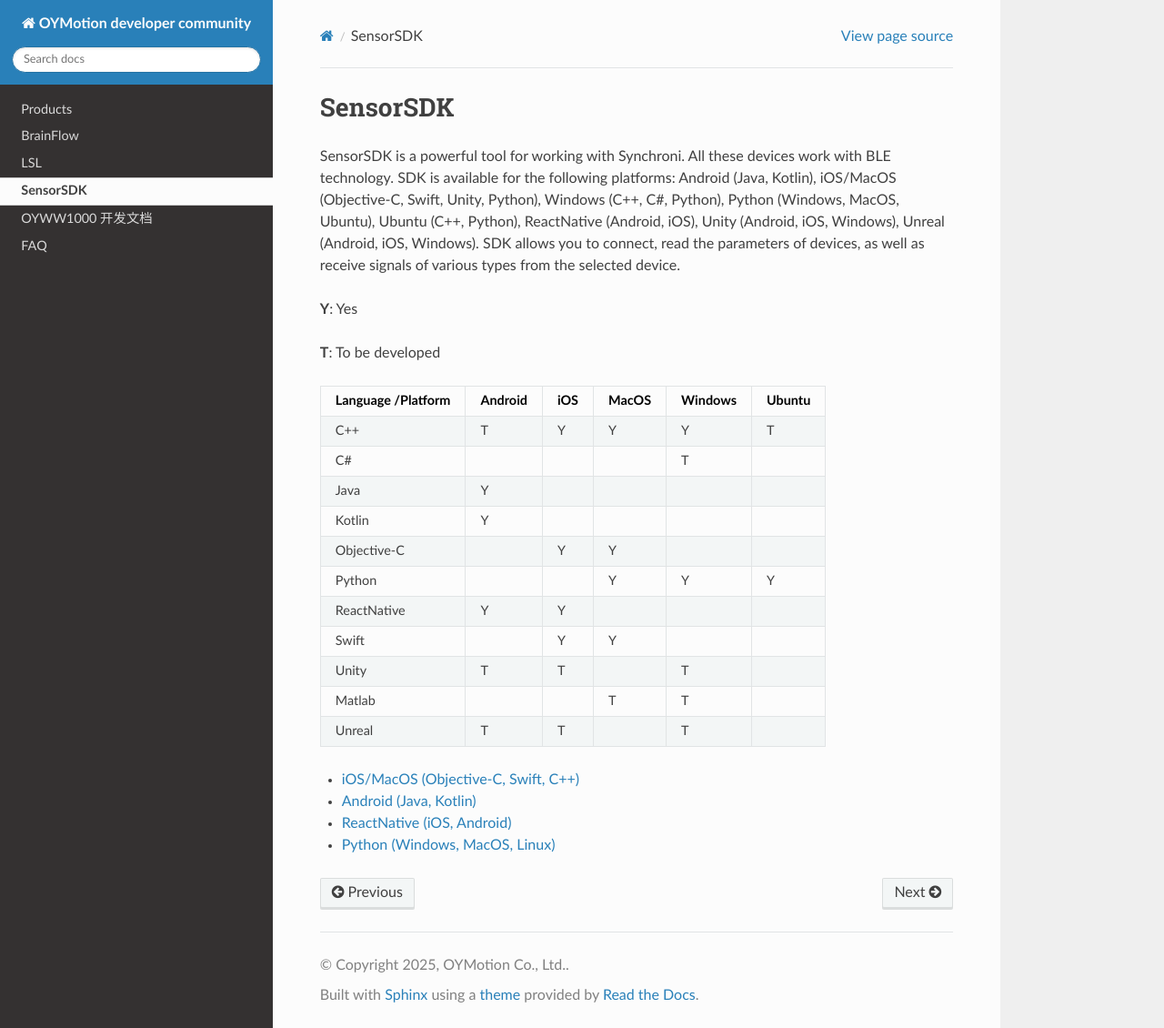
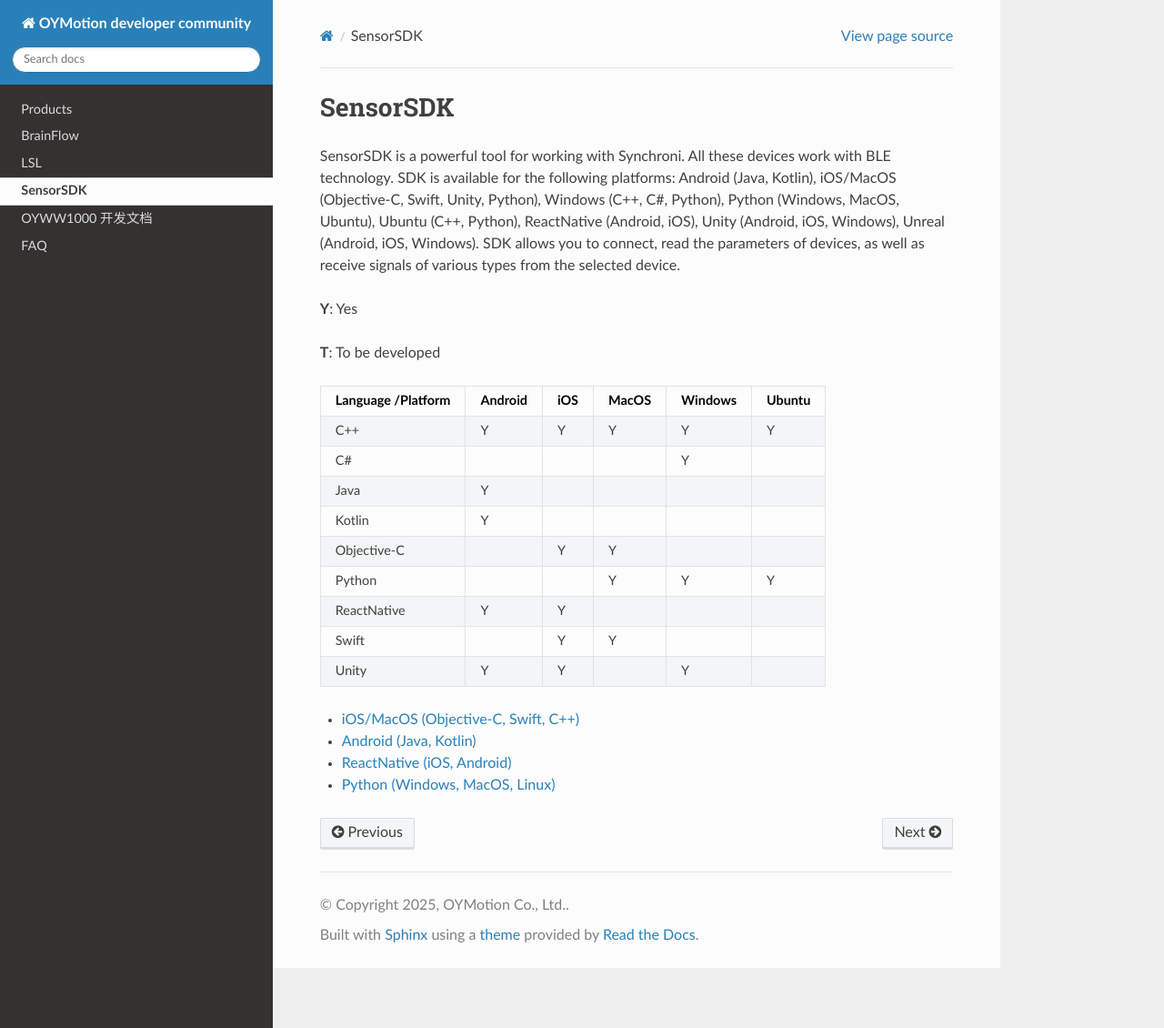
Before and after one commit to oymotion/develope_faq, a Sphinx documentation site: the page built from doc/source/SDK.rst, in a window 1280 px wide and 1130 px high. Shown: the whole window at 91% size. Built offline with Sphinx 7.4.7 and the Read the Docs theme 3.1.0, drawn with Linux system fonts in a browser that asks for light colours.

Commit message:
update sdk matrix

```diff
--- a/doc/source/SDK.rst
+++ b/doc/source/SDK.rst
@@ -11,9 +11,9 @@
 | Language    | Android    | iOS       | MacOS      | Windows    | Ubuntu    |
 | /Platform   |            |           |            |            |           |
 +=============+============+===========+============+============+===========+
-| C++         |     T      |     Y     |     Y      |     Y      |     T     |
+| C++         |     Y      |     Y     |     Y      |     Y      |     Y     |
 +-------------+------------+-----------+------------+------------+-----------+
-| C#          |            |           |            |     T      |           |
+| C#          |            |           |            |     Y      |           |
 +-------------+------------+-----------+------------+------------+-----------+
 | Java        |     Y      |           |            |            |           |
 +-------------+------------+-----------+------------+------------+-----------+
@@ -27,12 +27,9 @@
 +-------------+------------+-----------+------------+------------+-----------+
 | Swift       |            |     Y     |     Y      |            |           |
 +-------------+------------+-----------+------------+------------+-----------+
-| Unity       |     T      |     T     |            |     T      |           |
+| Unity       |     Y      |     Y     |            |     Y      |           |
 +-------------+------------+-----------+------------+------------+-----------+
-| Matlab      |            |           |     T      |     T      |           |
-+-------------+------------+-----------+------------+------------+-----------+
-| Unreal      |     T      |     T     |            |     T      |           |
-+-------------+------------+-----------+------------+------------+-----------+
+
 
 - `iOS/MacOS (Objective-C, Swift, C++) <https://github.com/oymotion/SynchroniSDKiOS>`_
 - `Android (Java, Kotlin) <https://github.com/oymotion/SynchroniSDKAndroid>`_
```
